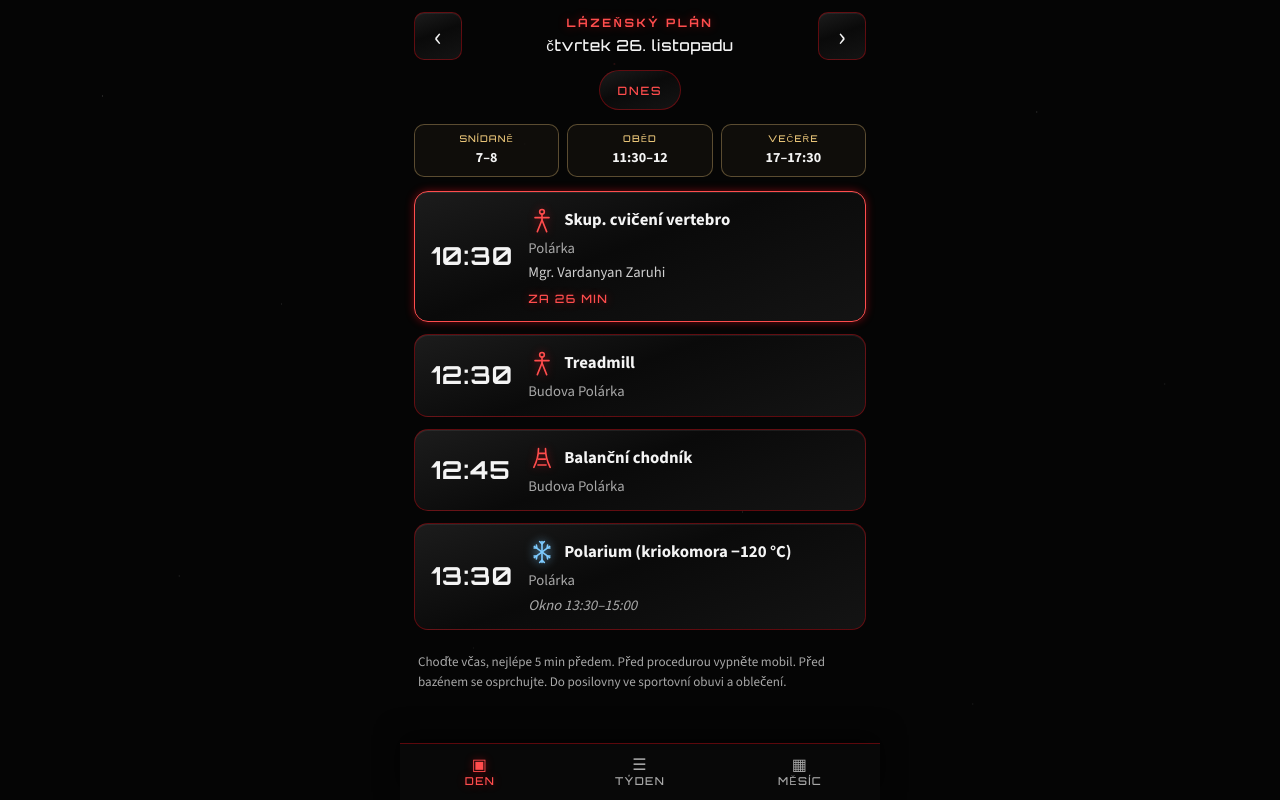
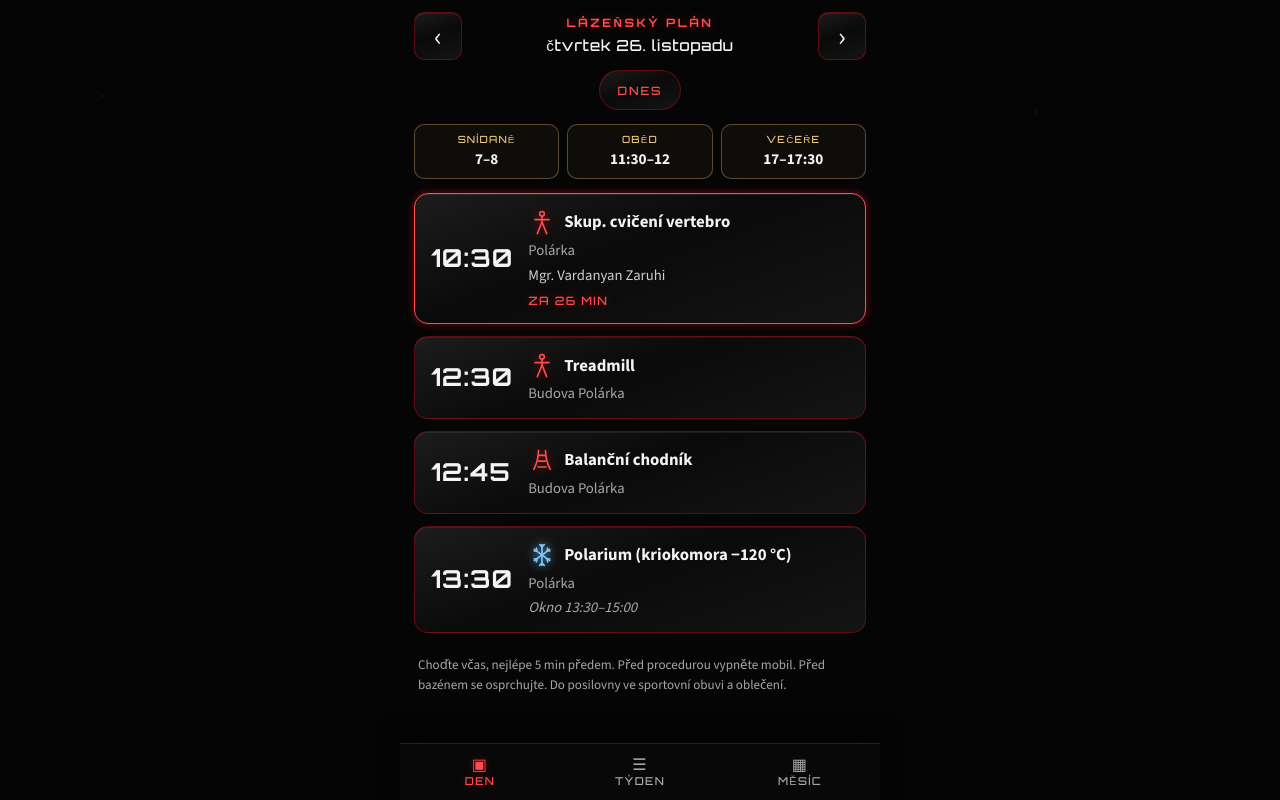
Before and after one commit to Metisak/lazensky-plan, a plain HTML site: page index.html in a window 1280 px wide. Drawn offline with nearby package versions, Linux system fonts and the light colour scheme.

Commit message:
Put meal times in the page chrome and fetch a fresh app shell.
Co-authored-by: Cursor <cursoragent@cursor.com>

```diff
--- a/app.js
+++ b/app.js
@@ -14,12 +14,6 @@ const EMPTY_LINES = [
 ];
 const DAY_FOOTER =
   "Choďte včas, nejlépe 5 min předem. Před procedurou vypněte mobil. Před bazénem se osprchujte. Do posilovny ve sportovní obuvi a oblečení.";
-
-const MEALS = [
-  { name: "Snídaně", time: "7–8" },
-  { name: "Oběd", time: "11:30–12" },
-  { name: "Večeře", time: "17–17:30" },
-];
 
 /** @typedef {"day" | "week" | "month"} ViewMode */
 
@@ -296,17 +290,6 @@ function escapeHtml(value) {
     .replace(/"/g, "&quot;");
 }
 
-function mealsHtml() {
-  const items = MEALS.map(
-    (meal) => `
-      <div class="meal">
-        <span class="meal-name">${escapeHtml(meal.name)}</span>
-        <span class="meal-time">${escapeHtml(meal.time)}</span>
-      </div>`
-  ).join("");
-  return `<section class="meals" aria-label="Časy jídel">${items}</section>`;
-}
-
 function renderDay() {
   const { items, currentIndex, countdown } = dayStates(selectedDate);
   periodEl.textContent = formatDayHeading(selectedDate);
@@ -314,7 +297,6 @@ function renderDay() {
   if (items.length === 0) {
     const line = EMPTY_LINES[parseISO(selectedDate).getDate() % EMPTY_LINES.length];
     viewEl.innerHTML = `
-      ${mealsHtml()}
       <div class="empty">
         <p class="empty-lead">Síla odpočinku</p>
         <p>${escapeHtml(line)}</p>
@@ -353,7 +335,7 @@ function renderDay() {
     })
     .join("");
 
-  viewEl.innerHTML = `${mealsHtml()}<div class="day-list">${cards}</div><p class="day-footer">${escapeHtml(DAY_FOOTER)}</p>`;
+  viewEl.innerHTML = `<div class="day-list">${cards}</div><p class="day-footer">${escapeHtml(DAY_FOOTER)}</p>`;
 }
 
 function renderWeek() {
@@ -599,9 +581,11 @@ bindSwipe(viewEl);
 
 if ("serviceWorker" in navigator) {
   window.addEventListener("load", () => {
-    navigator.serviceWorker.register("./sw.js").catch(() => {
-      /* offline registrace není nutná k běhu */
-    });
+    navigator.serviceWorker
+      .register("./sw.js", { updateViaCache: "none" })
+      .catch(() => {
+        /* offline registrace není nutná k běhu */
+      });
   });
 }
 
--- a/index.html
+++ b/index.html
@@ -26,7 +26,7 @@
       href="https://fonts.googleapis.com/css2?family=Orbitron:wght@500;700&family=Source+Sans+3:wght@400;600;700&display=swap"
       rel="stylesheet"
     />
-    <link rel="stylesheet" href="./styles.css" />
+    <link rel="stylesheet" href="./styles.css?v=4" />
   </head>
   <body>
     <div class="stars" aria-hidden="true"></div>
@@ -48,6 +48,21 @@
       <button type="button" class="today-btn" id="btn-today">Dnes</button>
     </div>
 
+    <section class="meals" aria-label="Časy jídel">
+      <div class="meal">
+        <span class="meal-name">Snídaně</span>
+        <span class="meal-time">7–8</span>
+      </div>
+      <div class="meal">
+        <span class="meal-name">Oběd</span>
+        <span class="meal-time">11:30–12</span>
+      </div>
+      <div class="meal">
+        <span class="meal-name">Večeře</span>
+        <span class="meal-time">17–17:30</span>
+      </div>
+    </section>
+
     <main class="view" id="view"></main>
 
     <div class="toast" id="toast" hidden>Your treatment awaits.</div>
@@ -67,6 +82,6 @@
       </button>
     </nav>
 
-    <script src="./app.js" defer></script>
+    <script src="./app.js?v=4" defer></script>
   </body>
 </html>
--- a/styles.css
+++ b/styles.css
@@ -62,6 +62,7 @@ body {
 
 .topbar,
 .today-row,
+.meals,
 .view,
 .tabbar,
 .toast {
@@ -181,14 +182,14 @@ body {
 
 .meal-name {
   font-family: var(--font-display);
-  font-size: 0.58rem;
+  font-size: 0.62rem;
   letter-spacing: 0.12em;
   text-transform: uppercase;
   color: #e8c478;
 }
 
 .meal-time {
-  font-size: 0.88rem;
+  font-size: 0.95rem;
   font-weight: 700;
   color: #f4f4f4;
 }
```
Also changed, not shown: sw.js (+34 -4 lines).
